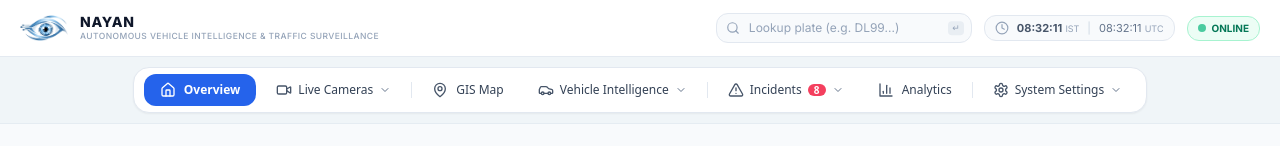
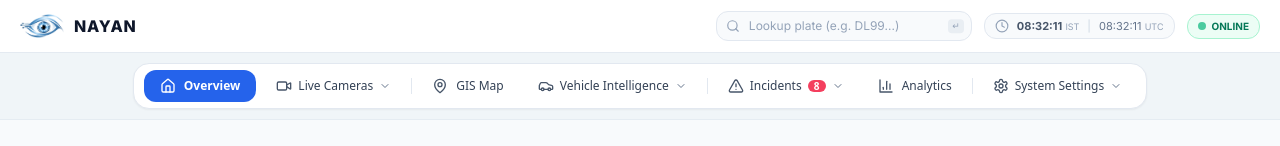
Before and after one commit to nvmakshay24-cpu/NAYAN-BB, a React (Vite) app in the folder frontend/: page / in a window 1280 px wide. Shown: the top 146 px of the page. Built offline with nearby package versions, Linux system fonts and the light colour scheme; no server answers; the HTML template or start-up script is replaced by a standard one.

Commit message:
chore: remove subtitle text under brand logo

```diff
--- a/frontend/src/layouts/DashboardLayout.tsx
+++ b/frontend/src/layouts/DashboardLayout.tsx
@@ -104,21 +104,16 @@ export const DashboardLayout: React.FC<DashboardLayoutProps> = ({
           {/* LEFT: BRAND IDENTITY */}
           <div
             onClick={() => onSelectTab('dashboard')}
-            className="flex items-center space-x-3 cursor-pointer group shrink-0"
+            className="flex items-center space-x-2.5 cursor-pointer group shrink-0"
           >
             <img
               src="/nayan-logo.png"
               alt="NAYAN Logo"
-              className="h-9 w-auto max-w-[48px] object-contain shrink-0 group-hover:scale-105 transition-transform drop-shadow-xs"
+              className="h-8 w-auto max-w-[44px] object-contain shrink-0 group-hover:scale-105 transition-transform drop-shadow-xs"
             />
-            <div>
-              <div className="font-extrabold tracking-wider text-slate-900 text-sm leading-tight">
-                NAYAN
-              </div>
-              <div className="text-[8.5px] font-mono tracking-wider text-slate-400 uppercase truncate font-medium">
-                Autonomous Vehicle Intelligence & Traffic Surveillance
-              </div>
-            </div>
+            <span className="font-extrabold tracking-wider text-slate-900 text-base leading-none">
+              NAYAN
+            </span>
           </div>
 
           {/* RIGHT: SEARCH, STATUS & CLOCKS */}
```
